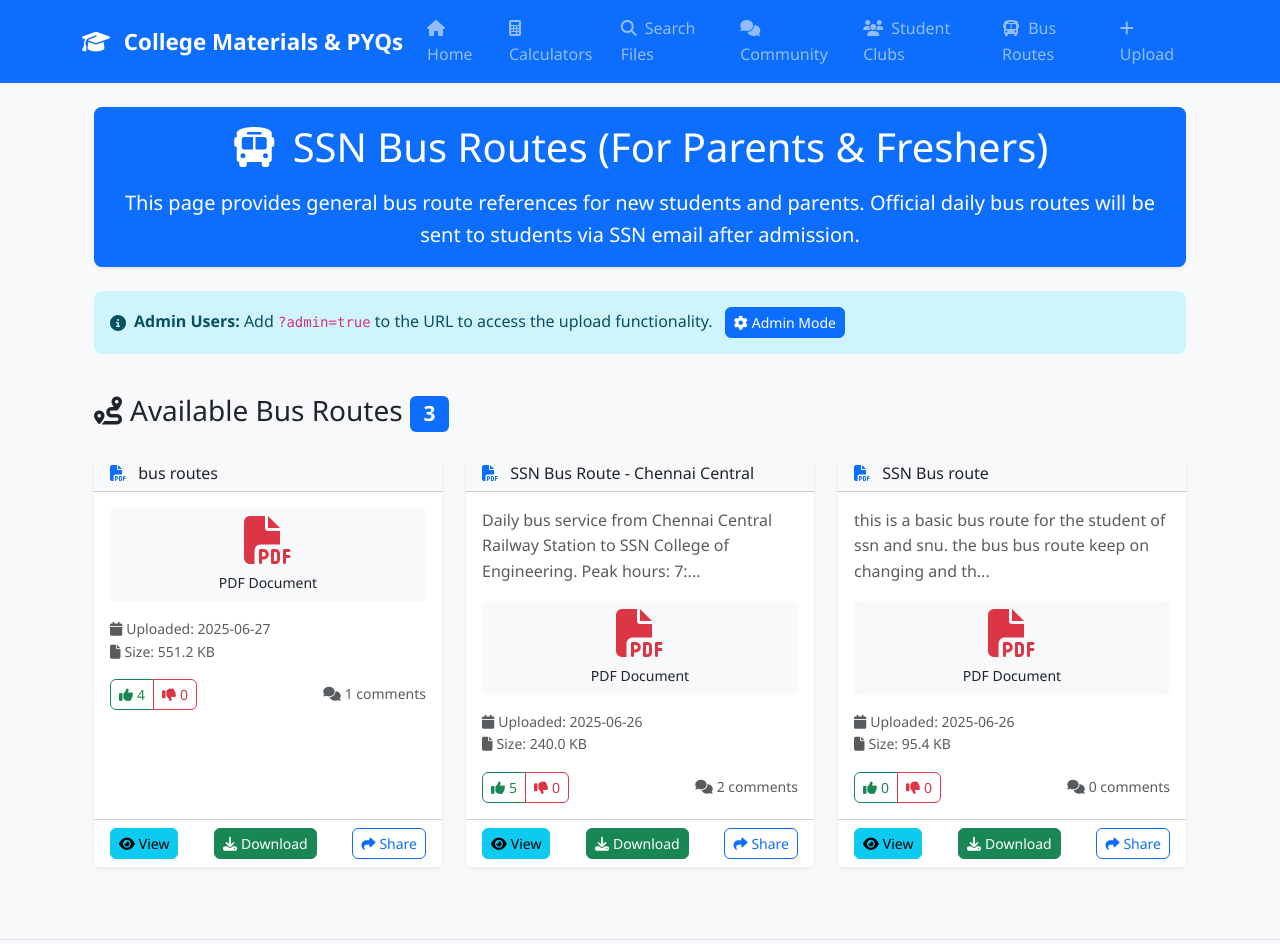
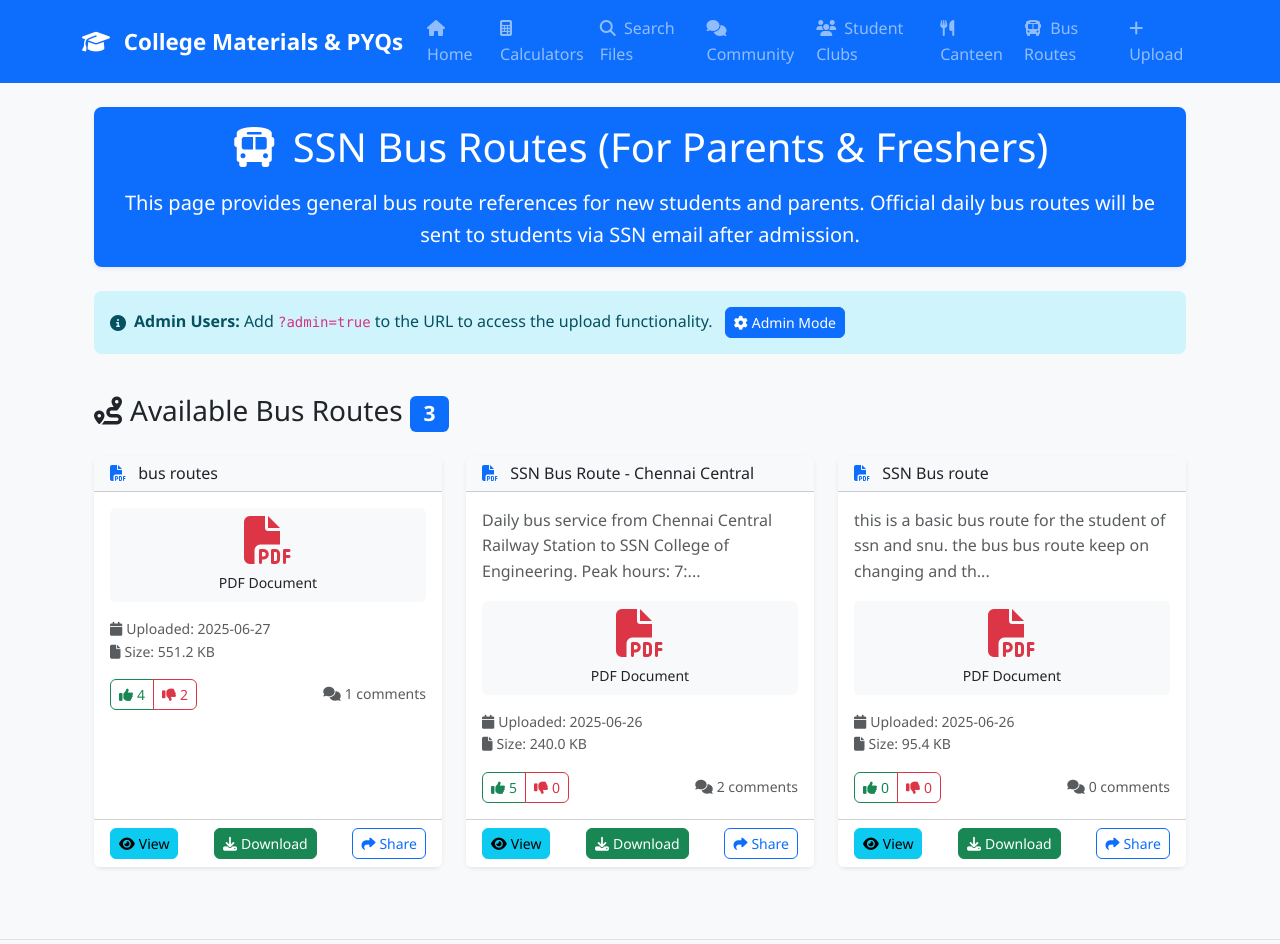
Before and after one commit to Sharruk/website, a Flask app: page /bus-routes in a window 1280 px wide. Shown: the top 944 px of the page. Run offline with Flask 3, Linux system fonts and the light colour scheme.

Commit message:
Show available food options to students by displaying canteen information
Adds a new /canteen route with admin upload, display, and delete functionality, persisting data in canteen.json.

Replit-Commit-Author: Agent
Replit-Commit-Session-Id: bb970305-129f-4705-8890-c0f8341d07ef
Replit-Commit-Screenshot-Url: https://storage.googleapis.com/screenshot-production-us-central1/12788773-ce0d-4f55-b79b-df4667299e92/6f17a1d8-13ec-4216-8c4a-31b539fd2cdd.jpg

```diff
--- a/app.py
+++ b/app.py
@@ -95,6 +95,27 @@ def save_transportation_data(data):
             json.dump(data, f, indent=2)
     except Exception as e:
         app.logger.error(f"Error saving transportation data: {str(e)}")
+        raise
+
+def load_canteen_data():
+    """Load canteen data from JSON file"""
+    try:
+        if os.path.exists('canteen.json'):
+            with open('canteen.json', 'r') as f:
+                return json.load(f)
+        else:
+            return {"canteens": [], "next_id": 1}
+    except Exception as e:
+        app.logger.error(f"Error loading canteen data: {str(e)}")
+        return {"canteens": [], "next_id": 1}
+
+def save_canteen_data(data):
+    """Save canteen data to JSON file"""
+    try:
+        with open('canteen.json', 'w') as f:
+            json.dump(data, f, indent=2)
+    except Exception as e:
+        app.logger.error(f"Error saving canteen data: {str(e)}")
         raise
 
 def load_data():
@@ -1787,5 +1808,157 @@ def bus_route_detail(file_id):
         flash('Error loading file details', 'error')
         return redirect(url_for('bus_routes'))
 
+# Canteen Routes
+@app.route('/canteen')
+def canteen():
+    """Canteen page showing all canteens"""
+    try:
+        data = load_canteen_data()
+        canteens = data.get('canteens', [])
+
+        # Sort by upload date (newest first)
+        canteens = sorted(canteens, key=lambda x: x.get('date_added', ''), reverse=True)
+
+        return render_template('canteen.html', canteens=canteens)
+    except Exception as e:
+        app.logger.error(f"Error loading canteen data: {str(e)}")
+        flash('Error loading canteen information', 'error')
+        return redirect(url_for('index'))
+
+@app.route('/canteen/add', methods=['POST'])
+def add_canteen():
+    """Add new canteen (admin functionality)"""
+    try:
+        canteen_name = request.form.get('canteen_name', '').strip()
+        canteen_description = request.form.get('canteen_description', '').strip()
+
+        if not canteen_name:
+            flash('Canteen name is required', 'error')
+            return redirect(url_for('canteen'))
+
+        # Handle file upload
+        if 'canteen_photo' not in request.files:
+            flash('Canteen photo is required', 'error')
+            return redirect(url_for('canteen'))
+
+        file = request.files['canteen_photo']
+        if file.filename == '':
+            flash('No file selected', 'error')
+            return redirect(url_for('canteen'))
+
+        # Check file extension
+        file_ext = file.filename.rsplit('.', 1)[1].lower() if '.' in file.filename else ''
+        if file_ext not in ['jpg', 'jpeg', 'png']:
+            flash('Only JPG and PNG images are allowed', 'error')
+            return redirect(url_for('canteen'))
+
+        # Create canteen directory if it doesn't exist
+        canteen_dir = os.path.join(UPLOAD_FOLDER, 'canteen')
+        os.makedirs(canteen_dir, exist_ok=True)
+
+        # Generate secure filename
+        timestamp = datetime.now().strftime("%Y%m%d_%H%M%S")
+        secure_name = secure_filename(file.filename)
+        filename = f"canteen_{timestamp}_{secure_name}"
+        file_path = os.path.join(canteen_dir, filename)
+
+        # Save file
+        file.save(file_path)
+
+        # Load existing data
+        data = load_canteen_data()
+
+        # Create new canteen entry
+        new_canteen = {
+            'id': data.get('next_id', 1),
+            'name': canteen_name,
+            'description': canteen_description,
+            'photo_filename': filename,
+            'photo_path': file_path,
+            'date_added': datetime.now().isoformat()
+        }
+
+        # Add to data
+        if 'canteens' not in data:
+            data['canteens'] = []
+
+        data['canteens'].append(new_canteen)
+        data['next_id'] = data.get('next_id', 1) + 1
+
+        # Save data
+        save_canteen_data(data)
+
+        flash('Canteen added successfully!', 'success')
+        return redirect(url_for('canteen'))
+
+    except Exception as e:
+        app.logger.error(f"Error adding canteen: {str(e)}")
+        flash('Error adding canteen', 'error')
+        return redirect(url_for('canteen'))
+
+@app.route('/canteen/delete/<int:canteen_id>', methods=['POST'])
+def delete_canteen(canteen_id):
+    """Delete canteen (admin only)"""
+    try:
+        data = load_canteen_data()
+        canteen_found = False
+        canteen_to_delete = None
+
+        for i, canteen in enumerate(data.get('canteens', [])):
+            if canteen['id'] == canteen_id:
+                canteen_to_delete = data['canteens'].pop(i)
+                canteen_found = True
+                break
+
+        if not canteen_found:
+            return jsonify({'success': False, 'error': 'Canteen not found'}), 404
+
+        # Delete photo file if exists
+        if canteen_to_delete and canteen_to_delete.get('photo_path'):
+            photo_path = canteen_to_delete['photo_path']
+            if os.path.exists(photo_path):
+                try:
+                    os.remove(photo_path)
+                except Exception as e:
+                    app.logger.warning(f"Could not delete photo file: {str(e)}")
+
+        # Save updated data
+        save_canteen_data(data)
+
+        return jsonify({'success': True})
+
+    except Exception as e:
+        app.logger.error(f"Error deleting canteen: {str(e)}")
+        return jsonify({'success': False, 'error': str(e)}), 500
+
+@app.route('/canteen/photo/<filename>')
+def canteen_photo(filename):
+    """Serve canteen photos securely"""
+    try:
+        # Security check: ensure filename doesn't contain path traversal
+        if '..' in filename or filename.startswith('/'):
+            app.logger.warning(f"Invalid file path attempted: {filename}")
+            return "Invalid file path", 400
+
+        canteen_dir = os.path.join(UPLOAD_FOLDER, 'canteen')
+        file_path = os.path.join(canteen_dir, filename)
+
+        # Check if file exists
+        if not os.path.exists(file_path):
+            app.logger.error(f"Canteen photo not found: {file_path}")
+            return "File not found", 404
+
+        # Verify file is within canteen directory
+        canteen_dir_abs = os.path.abspath(canteen_dir)
+        file_path_abs = os.path.abspath(file_path)
+        if not file_path_abs.startswith(canteen_dir_abs):
+            app.logger.warning(f"File path outside canteen directory: {file_path_abs}")
+            return "Invalid file path", 400
+
+        return send_from_directory(canteen_dir_abs, filename, as_attachment=False)
+    except Exception as e:
+        app.logger.error(f"Error serving canteen photo {filename}: {str(e)}")
+        return f"Error serving file: {str(e)}", 500
+
 if __name__ == '__main__':
     app.run(host='0.0.0.0', port=5000, debug=True)
--- /dev/null
+++ b/canteen.json
@@ -0,0 +1,3 @@
+{
+  "canteens": []
+}
--- a/templates/base.html
+++ b/templates/base.html
@@ -48,6 +48,11 @@
                     <li class="nav-item">
                         <a class="nav-link" href="{{ url_for('clubs') }}">
                             <i class="fas fa-users me-1"></i> Student Clubs
+                        </a>
+                    </li>
+                    <li class="nav-item">
+                        <a class="nav-link" href="{{ url_for('canteen') }}">
+                            <i class="fas fa-utensils me-1"></i> Canteen
                         </a>
                     </li>
                     <li class="nav-item">
--- a/transportation.json
+++ b/transportation.json
@@ -53,7 +53,7 @@
       "upload_date": "2025-06-27T03:01:59.898055",
       "file_path": "uploads/bus_routes/bus_route_20250627_030159_Calendar_of_events_2025-26.pdf",
       "likes": 4,
-      "dislikes": 0,
+      "dislikes": 2,
       "comments": [
         {
           "name": "rock",
```
Also changed, not shown: replit.md (+1 -0 lines), templates/canteen.html (added, +253 -0 lines), templates/index.html (+19 -0 lines).
